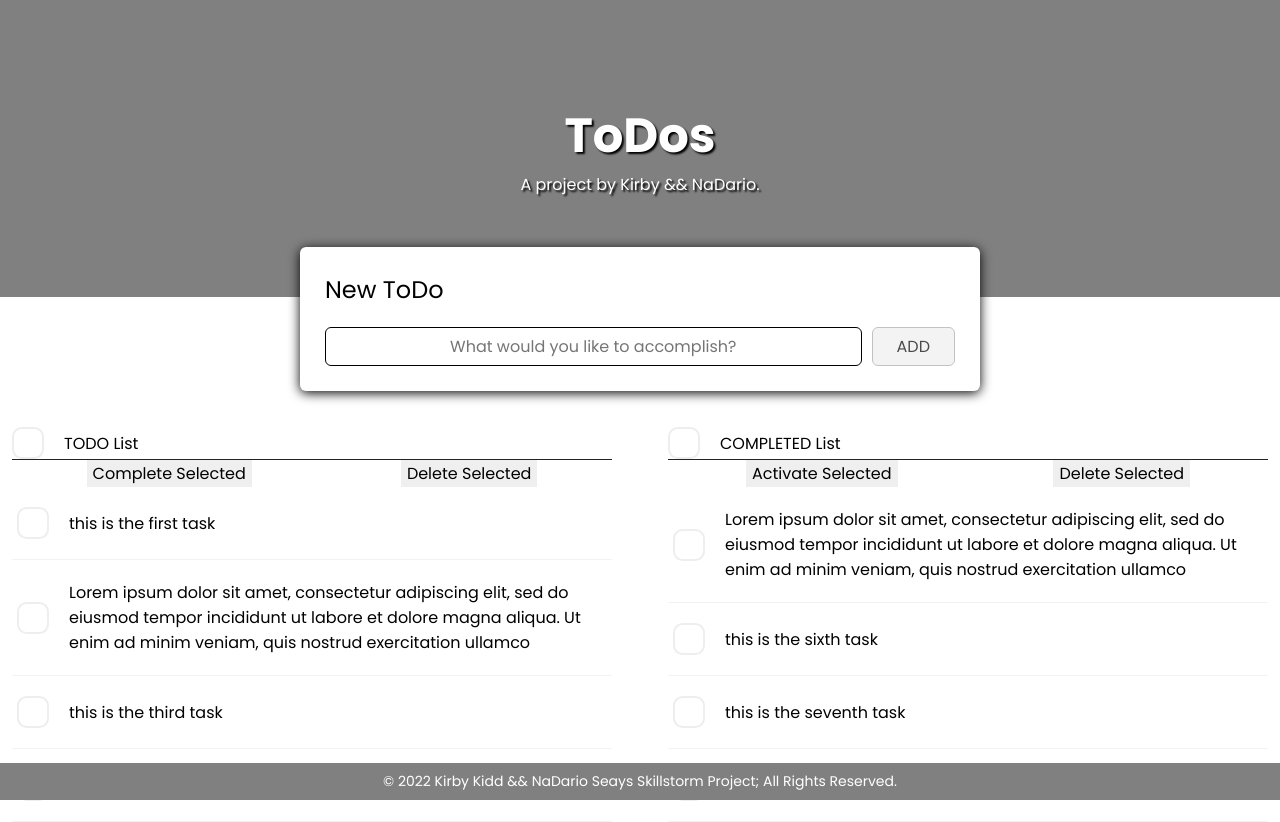
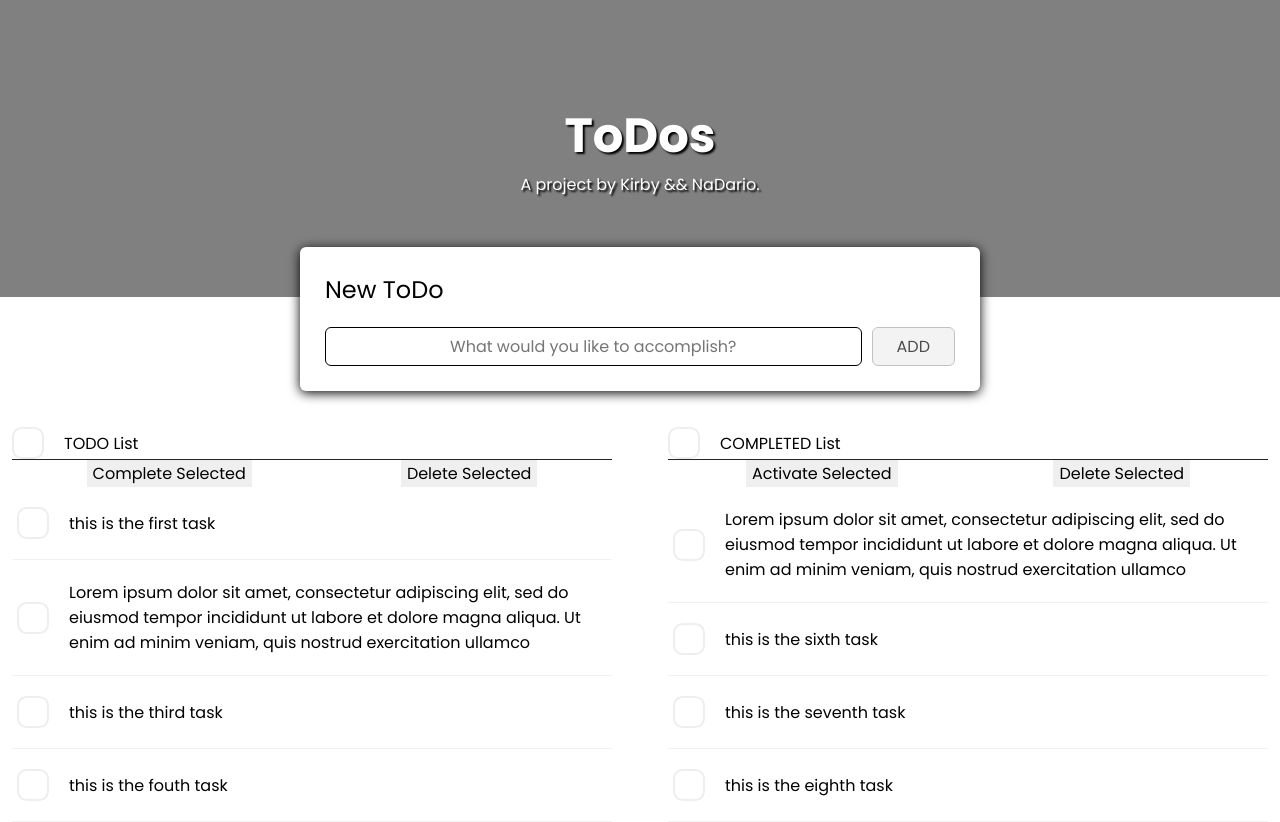
Before and after one commit to knosence/Todo-list, an Angular app: page / in a window 1280 px wide. Built offline with nearby package versions, Linux system fonts and the light colour scheme.

Commit message:
removed footer

```diff
--- a/src/app/app.component.html
+++ b/src/app/app.component.html
@@ -24,4 +24,3 @@
   </section>
 
 <router-outlet></router-outlet>
-<app-footer></app-footer>
--- a/src/app/app.module.ts
+++ b/src/app/app.module.ts
@@ -4,7 +4,6 @@ import { BrowserModule } from '@angular/platform-browser';
 import { AppRoutingModule } from './app-routing.module';
 import { AppComponent } from './app.component';
 import { TodosComponent } from './todos/todos.component';
-import { FooterComponent } from './footer/footer.component';
 import { ActiveComponent } from './active/active.component';
 
 @NgModule({
@@ -12,7 +11,6 @@ import { ActiveComponent } from './active/active.component';
     AppComponent,
     TodosComponent,
     ActiveComponent,
-    FooterComponent,
 
   ],
   imports: [
--- a/src/app/footer/footer.component.css
+++ /dev/null
@@ -1,10 +0,0 @@
-footer {
-    background-color: gray;
-    text-align: center;
-    font-size: 14px;
-    padding: 8px;
-    color: white;
-    position: fixed;
-    bottom: 0px;
-    width: 100%;
-}
--- a/src/app/footer/footer.component.html
+++ /dev/null
@@ -1,3 +0,0 @@
-<footer>
-    &copy; 2022 Kirby Kidd && NaDario Seays Skillstorm Project; All Rights Reserved.
-</footer>
```
Also changed, not shown: src/app/footer/footer.component.ts (deleted, +0 -10 lines), 1 other file (tests, documents, lock files or other folders).
